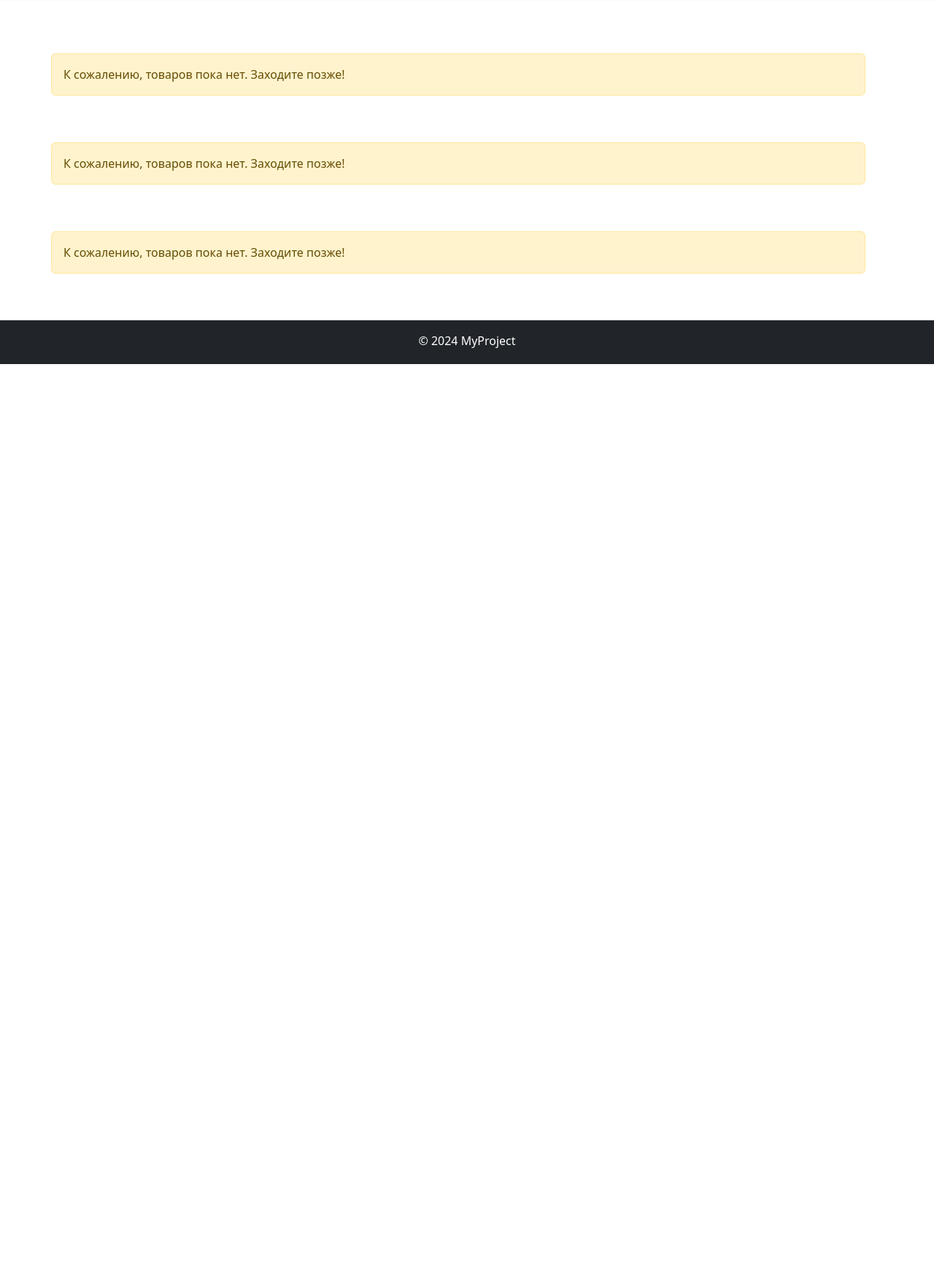
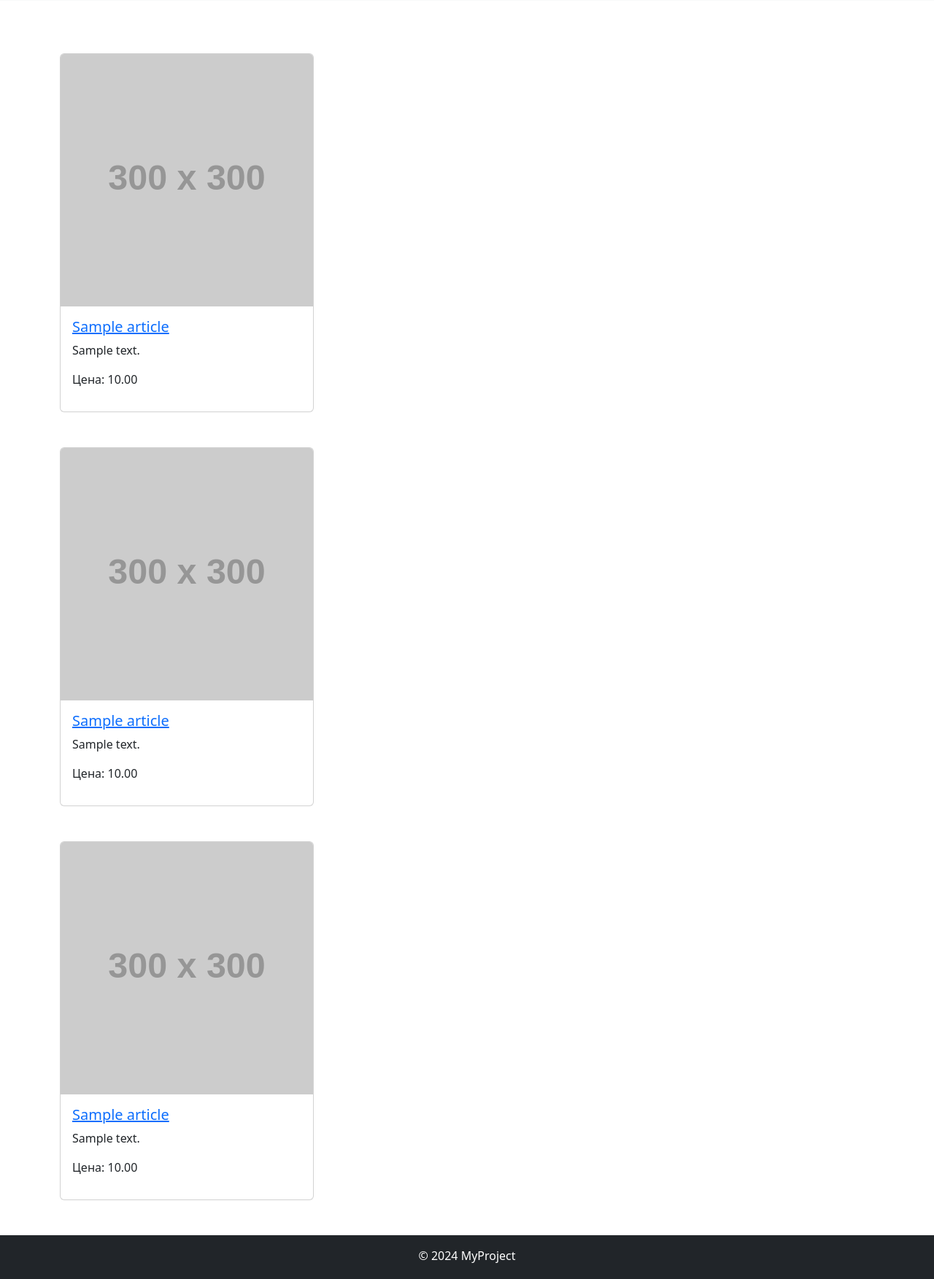
Before and after one commit to ramalakeven/first_web_project, a Django app: page / in a window 1280 px wide. Shown: the part 272-2025 px from the top of the page at 73% size. Before the commit the page ends 771 px from the top, so only its background shows below. Run offline with Django 5.2, Linux system fonts and the light colour scheme; tables that the repository leaves empty hold one stand-in row (values such as "Sample post"); grey boxes labelled with a size stand in for pictures from a placeholder-image service; some libraries are stand-ins or nearby versions.

Commit message:
Task 7 ready.

```diff
--- a/my_project/config/urls.py
+++ b/my_project/config/urls.py
@@ -16,14 +16,15 @@ Including another URLconf
 """
 from django.contrib import admin
 from django.urls import path
-from pages.views import index, about
+from pages.views import index, about, article_detail
 
 urlpatterns = [
-    path('admin/', admin.site.urls),
     path('', index, name='home'),
-     path(
-        'about/',
-        about,
-        name='about'
+    path('about/', about, name='about'),
+
+    path(
+        'article/<int:pk>/',
+        article_detail,
+        name='article_detail'
     ),
 ]
--- a/my_project/pages/templates/pages/index.html
+++ b/my_project/pages/templates/pages/index.html
@@ -32,7 +32,10 @@
             <div class="card-body">
 
                 <h5 class="card-title">
-                    {{ item.title }}
+                    <a href="{% url 'article_detail' item.pk %}">
+                      {{ item.title }}
+                      </a>
+
                 </h5>
 
                 <p class="card-text">
@@ -73,7 +76,10 @@
             <div class="card-body">
 
                 <h5 class="card-title">
-                    {{ item.title }}
+                    <a href="{% url 'article_detail' item.pk %}">
+                      {{ item.title }}
+                      </a>
+
                 </h5>
 
                 <p class="card-text">
@@ -114,7 +120,10 @@
             <div class="card-body">
 
                 <h5 class="card-title">
-                    {{ item.title }}
+                    <a href="{% url 'article_detail' item.pk %}">
+                      {{ item.title }}
+                      </a>
+
                 </h5>
 
                 <p class="card-text">
--- a/my_project/pages/views.py
+++ b/my_project/pages/views.py
@@ -1,22 +1,37 @@
-from django.shortcuts import render
-
+from django.shortcuts import render, get_object_or_404
+from .models import Article
 
 def index(request):
 
+    items = Article.objects.all()
+
     context = {
         'title': 'Главная страница',
-        'welcome_text': 'Добро пожаловать на наш сайт!'
+        'welcome_text': 'Добро пожаловать на наш сайт!',
+        'items': items,
     }
 
-    return render(
-        request,
-        'pages/index.html',
-        context
-    )
-
+    return render(request, 'pages/index.html', context)
 
 def about(request):
     return render(
         request,
         'pages/about.html'
     )
+
+def article_detail(request, pk):
+
+    article = get_object_or_404(
+        Article,
+        pk=pk
+    )
+
+    context = {
+        'article': article
+    }
+
+    return render(
+        request,
+        'pages/detail.html',
+        context
+    )
```
Also changed, not shown: my_project/pages/templates/pages/detail.html (added, +34 -0 lines).
